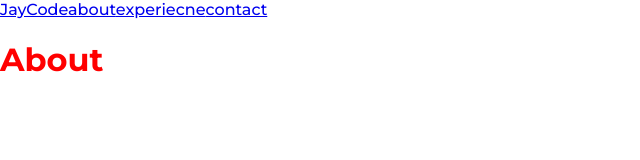
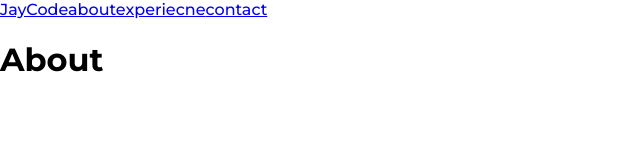
Before and after one commit to JayCodeGitHub/Portfolio, a Gatsby site: page /about in a window 1280 px wide. Shown: the whole page, without its empty margins (0-640 px from the left). Built offline with nearby package versions, Linux system fonts and the light colour scheme; Gatsby itself is replaced by a stand-in of ours.

Commit message:
changed theme colors pallet

```diff
--- a/src/assets/styles/GlobalStyles.js
+++ b/src/assets/styles/GlobalStyles.js
@@ -9,10 +9,6 @@ export const GlobalStyle = createGlobalStyle`
     html {
         font-size: 62.5%;
     }
-    h1 {
-        color: red;
-    }
-
     body {
         margin: 0;
         font-size: 1.6rem;
--- a/src/assets/styles/theme.js
+++ b/src/assets/styles/theme.js
@@ -1,10 +1,10 @@
 export const theme = {
-    primary: '#F11B25',
-    secondary: '#1E1E1E',
-    tertiary: '#3b82f680',
+    primary: '#2233FF',
+    secondary: '#DE4D86',
+    tertiary: '#23232D',
     black: '#000000',
     white: '#FFFFFF',
-    grey: '#9ca3af',
+    grey: '#C4C4C4',
     font: {
       size: {
         xxxs: '.9rem',
```
Also changed, not shown: src/pages/index.jsx (+6 -1 lines).
